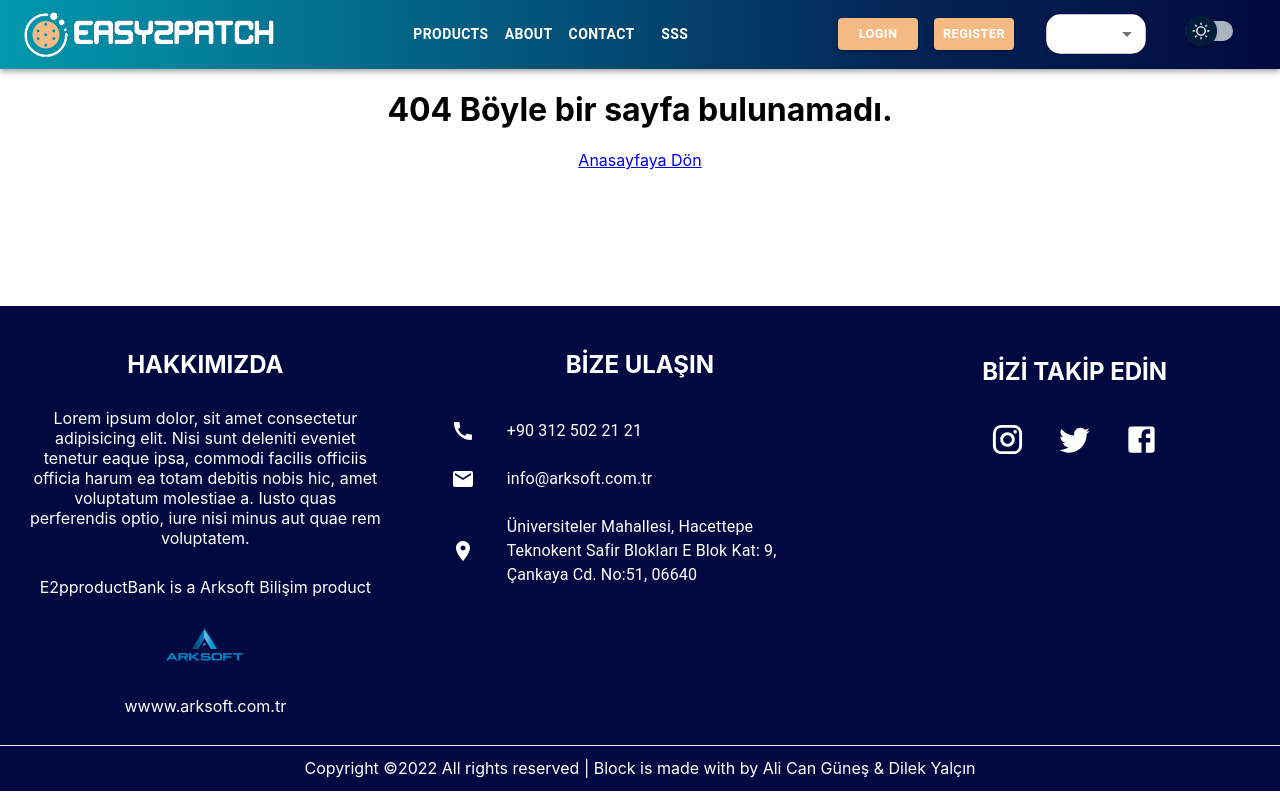
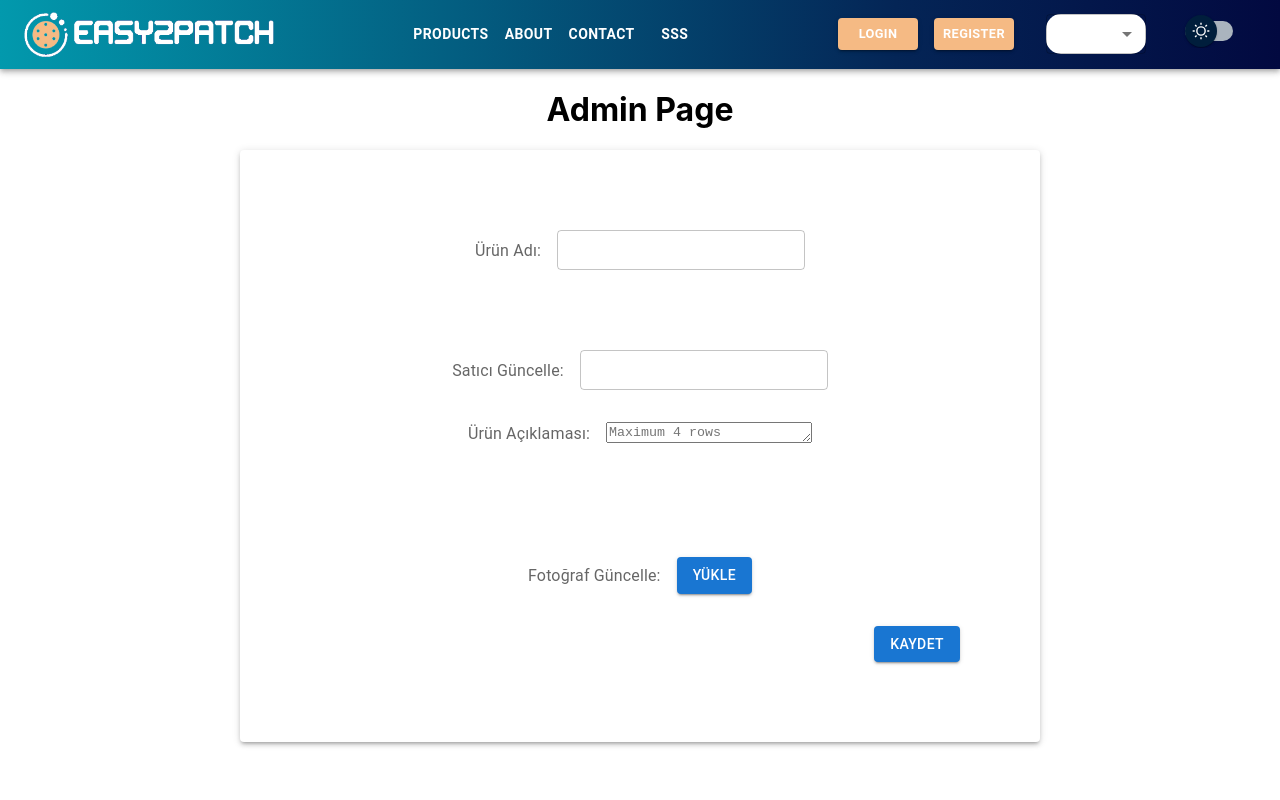
Before and after one commit to cangnss/e2pproductbank-frontend, a React (Create React App) app: page /admin/update/1 in a window 1280 px wide. Shown: the top 800 px of the page. Built offline with nearby package versions, Linux system fonts and the light colour scheme.

Commit message:
added admin page

```diff
--- a/src/App.js
+++ b/src/App.js
@@ -12,6 +12,9 @@ import Products from "./components/Products/Products";
 import Sss from "./pages/Sss";
 import ProductDetail from "./components/Products/ProductDetail";
 import ProductLayout from "./components/Products";
+import Admin from "./components/Admin/Admin";
+import ProductUpdate from "./components/Admin/ProductUpdate";
+import AdminLayout from "./components/Admin/AdminLayout";
 
 function App() {
   return (
@@ -29,6 +32,10 @@ function App() {
           <Route path="/about" element={<About />} />
           <Route path="/login" element={<Login />} />
           <Route path="/register" element={<Register />} />
+          <Route path="/admin" element={<AdminLayout />}>
+            <Route index={true} element={<Admin />} />
+            <Route path='/admin/update/:id' element={<ProductUpdate />}/>
+          </Route>
           <Route path="*" element={<Page404 />} />
         </Routes>
         <Footer />
--- /dev/null
+++ b/src/components/Admin/Admin.js
@@ -0,0 +1,65 @@
+import * as React from "react";
+import Table from "@mui/material/Table";
+import TableBody from "@mui/material/TableBody";
+import TableCell from "@mui/material/TableCell";
+import TableContainer from "@mui/material/TableContainer";
+import TableHead from "@mui/material/TableHead";
+import TableRow from "@mui/material/TableRow";
+import Paper from "@mui/material/Paper";
+import { Button, Grid } from "@mui/material";
+import { Link } from "react-router-dom";
+
+const products = [
+  {
+    productId: 1,
+    productName: "3D XML Player(x64)",
+    productVendor: "Ubuntu",
+    productDescription: "Alican",
+    productIcon: "icon.png",
+  },
+  {
+    productId: 2,
+    productName: "7zip",
+    productVendor: "Linux",
+    productDescription: "Dilek",
+    productIcon: "icon.png",
+  },
+  {
+    productId: 3,
+    productName: "8GadgetPack",
+    productVendor: "8GadgetPack",
+    productDescription: "Cem",
+    productIcon: "icon.png",
+  },
+  {
+    productId: 4,
+    productName: "8x8 - Virtual Office",
+    productVendor: "8x8",
+    productDescription: "Ceren",
+    productIcon: "icon.png",
+  },
+  {
+    productId: 5,
+    productName: "AbleWorld",
+    productVendor: "AbleWorld",
+    productDescription: "Ceren",
+    productIcon: "icon.png",
+  },
+  {
+    productId: 6,
+    productName: "Photoshop",
+    productVendor: "Adobe",
+    productDescription:"Lorem ipsum dolor sit amet consectetur adipisicing elit. Deserunt eaque assumenda quia sapiente cupiditate, iusto autem modi saepe porro ut velit, cum amet repellendus, rerum perferendis temporibus nemo accusantium veniam.",
+    productIcon: "icon.png"
+  },
+];
+
+const Admin= () =>{
+return(
+      <>
+        asdjqw
+      </>
+)
+}
+
+export default Admin;
--- /dev/null
+++ b/src/components/Admin/AdminLayout.js
@@ -0,0 +1,10 @@
+import { Outlet } from "react-router-dom";
+
+export default function AdminLayout(){
+    return (
+        <>
+            <h1>Admin Page</h1>
+            <Outlet />
+        </>
+    )
+}
--- /dev/null
+++ b/src/components/Admin/ProductUpdate.js
@@ -0,0 +1,69 @@
+import { Paper, Grid } from "@mui/material";
+import TextField from "@mui/material/TextField";
+import InputLabel from "@mui/material/InputLabel";
+import Button from "@mui/material/Button";
+import TextareaAutosize from "@mui/material/TextareaAutosize";
+
+const ProductUpdate = () => {
+  return (
+    <>
+      <Paper elevation={3} style={{ width: "50%",  margin: "auto", padding:"5rem"}}>
+        <Grid container>
+          <Grid
+            container
+            display="flex"
+            justifyContent="center"
+            alignItems="center"
+            direction="row"
+            spacing={10}
+          >
+            <Grid item display="flex" direction="row">
+              <InputLabel sx={{ marginRight:"1rem", display:"flex", justifyContent:"center", alignItems:"center"}}>Ürün Adı:</InputLabel>
+              <TextField id="outlined-basic" variant="outlined" size="small"/>
+            </Grid>
+            <Grid item display="flex" direction="row">
+              <InputLabel sx={{ marginRight:"1rem", display:"flex", justifyContent:"center", alignItems:"center"}}>Satıcı Güncelle:</InputLabel>
+              <TextField id="outlined-basic" variant="outlined" size="small"/>
+            </Grid>
+          </Grid>
+          <Grid
+            container
+            display="flex"
+            justifyContent="center"
+            alignItems="center"
+            direction="row"
+            spacing={10}
+
+          >
+            <Grid item display="flex" direction="row">
+              <InputLabel sx={{ marginRight:"1rem", marginTop:"2rem", display:"flex", justifyContent:"center", alignItems:"center"}}>Ürün Açıklaması:</InputLabel>
+              <TextareaAutosize
+
+                maxRows={4}
+                aria-label="maximum height"
+                placeholder="Maximum 4 rows"
+                style={{marginTop:"2rem", width: 200 }}
+              />
+            </Grid>
+            <Grid item display="flex" direction="row">
+              <InputLabel sx={{ marginRight:"1rem",marginTop:"2rem", display:"flex", justifyContent:"center", alignItems:"center"}}>Fotoğraf Güncelle:</InputLabel>
+              <Button variant="contained" sx={{marginTop:"2rem"}}>Yükle</Button>
+            </Grid>
+          </Grid>
+          <Grid container
+            display="flex"
+            justifyContent="flex-end"
+            alignItems="center"
+            direction="row"
+            spacing={10}
+          >
+              <Grid item display="flex" direction="row">
+              <Button variant="contained" sx={{marginTop:"2rem"}}>Kaydet</Button>
+            </Grid>
+          </Grid>
+        </Grid>
+      </Paper>
+    </>
+  );
+};
+export default ProductUpdate;
--- a/src/components/Products/ProductDetail.js
+++ b/src/components/Products/ProductDetail.js
@@ -5,6 +5,7 @@ import {
   Box,
   Button,
   Collapse,
+  Container,
   Divider,
   Grid,
   IconButton,
@@ -17,7 +18,8 @@ import { useParams } from "react-router-dom";
 import rastPhoto from "../../assets/images/logo5.png";
 import FavoriteIcon from "@mui/icons-material/Favorite";
 import ProductComments from "./ProductComments";
-import PersonIcon from '@mui/icons-material/Person';
+import PersonIcon from "@mui/icons-material/Person";
+import { Link } from "react-router-dom";
 
 const style = {
   position: "absolute",
@@ -38,6 +40,20 @@ const products = [
     productVendor: "Ubuntu",
     productDescription: "Alican",
     productIcon: "icon.png",
+    comments: [
+      {
+        userId: "101",
+        comment: "Awesome product!",
+      },
+      {
+        userId: "102",
+        comment: "Nice!",
+      },
+      {
+        userId: "103",
+        comment: "I don't like it!",
+      },
+    ],
   },
   {
     productId: 2,
@@ -45,6 +61,20 @@ const products = [
     productVendor: "Linux",
     productDescription: "Dilek",
     productIcon: "icon.png",
+    comments: [
+      {
+        userId: "101",
+        comment: "Awesome product!",
+      },
+      {
+        userId: "102",
+        comment: "Nice!",
+      },
+      {
+        userId: "103",
+        comment: "I don't like it!",
+      },
+    ],
   },
   {
     productId: 3,
@@ -52,6 +82,20 @@ const products = [
     productVendor: "8GadgetPack",
     productDescription: "Cem",
     productIcon: "icon.png",
+    comments: [
+      {
+        userId: "101",
+        comment: "Awesome product!",
+      },
+      {
+        userId: "102",
+        comment: "Nice!",
+      },
+      {
+        userId: "103",
+        comment: "I don't like it!",
+      },
+    ],
   },
   {
     productId: 4,
@@ -88,10 +132,25 @@ const products = [
     productDescription:
       "Lorem ipsum dolor sit amet consectetur adipisicing elit. Deserunt eaque assumenda quia sapiente cupiditate, iusto autem modi saepe porro ut velit, cum amet repellendus, rerum perferendis temporibus nemo accusantium veniam.",
     productIcon: "icon.png",
+    comments: [
+      {
+        userId: "101",
+        comment: "Awesome product!",
+      },
+      {
+        userId: "102",
+        comment: "Nice!",
+      },
+      {
+        userId: "103",
+        comment: "I don't like it!",
+      },
+    ],
   },
 ];
 
 export default function ProductDetail() {
+  const sessionType = 0;
   const [open, setOpen] = useState(false);
   const [expanded, setExpanded] = useState(false);
   const params = useParams();
@@ -107,7 +166,6 @@ export default function ProductDetail() {
   });
 
   console.log(findedProduct);
-
   return (
     <>
       {findedProduct ? (
@@ -143,6 +201,21 @@ export default function ProductDetail() {
                     Product Description: {findedProduct.productDescription}
                   </Typography>
                 </Grid>
+                {sessionType === 0 ? (
+                <Button variant="contained">
+                <Link
+                  to={`/admin/update/${findedProduct.productId}`}
+                  key={findedProduct.productId}
+                  style={{
+                    textDecoration: "none",
+                    color: "white",
+                    fontWeight: "bold",
+                  }}
+                >
+                  Güncelle
+                </Link>
+              </Button>
+                ) : (
                   <Grid
                     sx={{
                       display: "flex",
@@ -171,6 +244,8 @@ export default function ProductDetail() {
                       </IconButton>
                     </Box>
                   </Grid>
+                )}
+
                 <Grid item></Grid>
               </Grid>
             </Grid>
@@ -196,16 +271,24 @@ export default function ProductDetail() {
                 return (
                   <Grid item>
                     <Collapse in={expanded}>
-                      <Box sx={{ display: "flex", flexDirection: "row", justifyContent:"space-around" }}>
-                        <Box sx={{ width:"50%" }}>
+                      <div
+                        style={{
+                          marginBottom: "2rem",
+                          display: "flex",
+                          flexDirection: "row",
+                          justifyContent: "space-between",
+                        }}
+                      >
+                        <Box sx={{ display: "flex", alignItems: "center" }}>
                           <Avatar>
                             <PersonIcon />
                           </Avatar>
                         </Box>
-                        <Box sx={{ width:"100%"}}>
+                        <Box>
+                          <h3>Anonymous Person</h3>
                           <p>{product.comment}</p>
                         </Box>
-                      </Box>
+                      </div>
                     </Collapse>
                   </Grid>
                 );
@@ -215,14 +298,7 @@ export default function ProductDetail() {
         </>
       ) : (
         <>
-          <Grid justifyContent="center" alignItems="center" mt={10} container>
-            <Grid item sx={{ width: "20rem" }}>
-              <Alert severity="error">
-                <AlertTitle>Error</AlertTitle>
-                There is no product<strong> check it out!</strong>
-              </Alert>
-            </Grid>
-          </Grid>
+          <p>No product</p>
         </>
       )}
     </>
--- a/src/components/Products/ProductList.js
+++ b/src/components/Products/ProductList.js
@@ -49,12 +49,14 @@ const products = [
     productId: 6,
     productName: "Photoshop",
     productVendor: "Adobe",
-    productDescription:"Lorem ipsum dolor sit amet consectetur adipisicing elit. Deserunt eaque assumenda quia sapiente cupiditate, iusto autem modi saepe porro ut velit, cum amet repellendus, rerum perferendis temporibus nemo accusantium veniam.",
-    productIcon: "icon.png"
+    productDescription:
+      "Lorem ipsum dolor sit amet consectetur adipisicing elit. Deserunt eaque assumenda quia sapiente cupiditate, iusto autem modi saepe porro ut velit, cum amet repellendus, rerum perferendis temporibus nemo accusantium veniam.",
+    productIcon: "icon.png",
   },
 ];
 
 export default function ProductList() {
+  const sessionType = 0;
   return (
     <Grid container display="flex" justifyContent="center" alignItems="center">
       <Grid item>
@@ -122,7 +124,11 @@ export default function ProductList() {
                       <Link
                         to={`/products/${product.productId}`}
                         key={product.productId}
-                        style={{ textDecoration: "none", color: "white", fontWeight:"bold" }}
+                        style={{
+                          textDecoration: "none",
+                          color: "white",
+                          fontWeight: "bold",
+                        }}
                       >
                         Product Detail
                       </Link>
```
Lines whose indentation alone changed are shown as unchanged.
